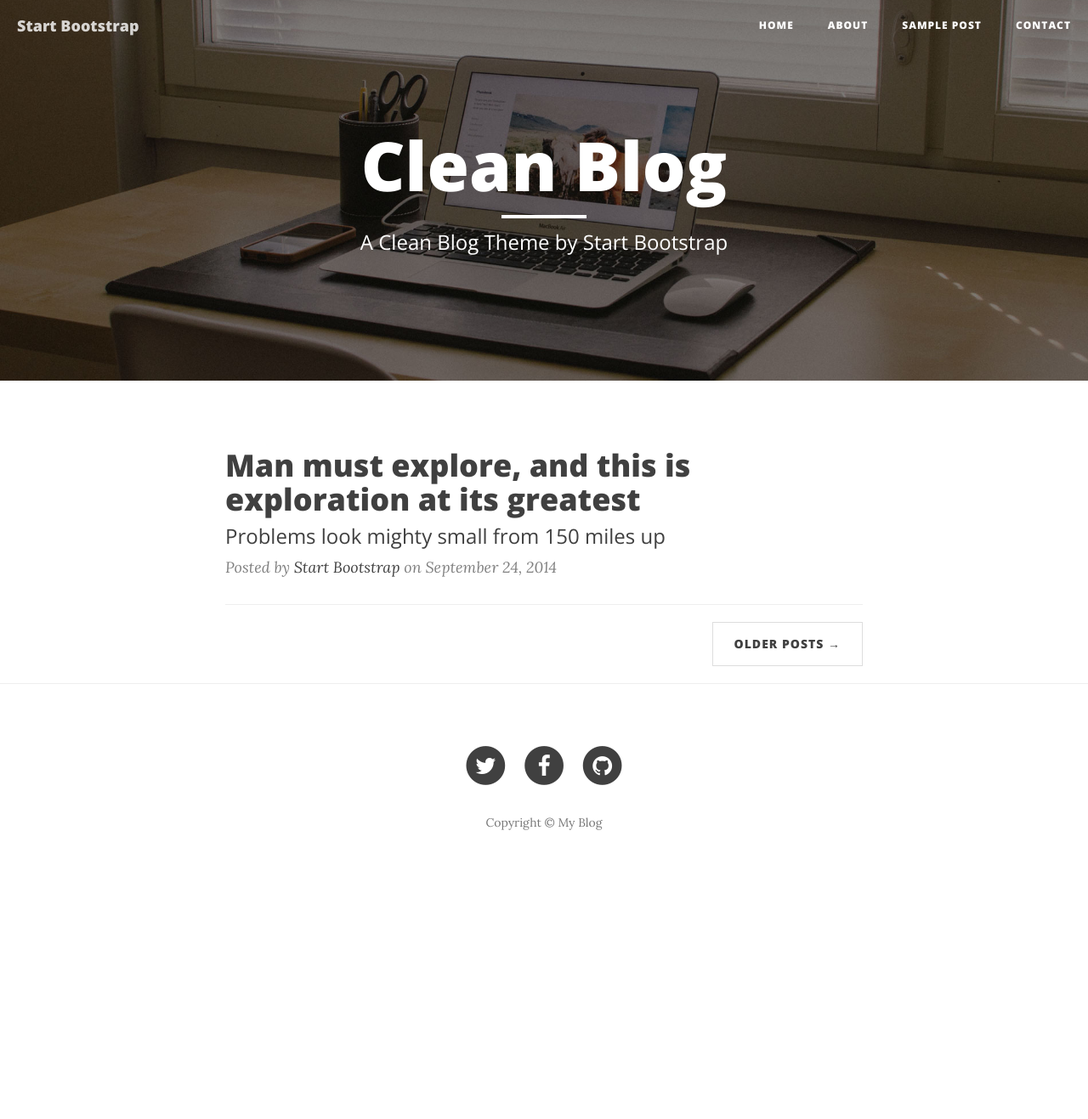
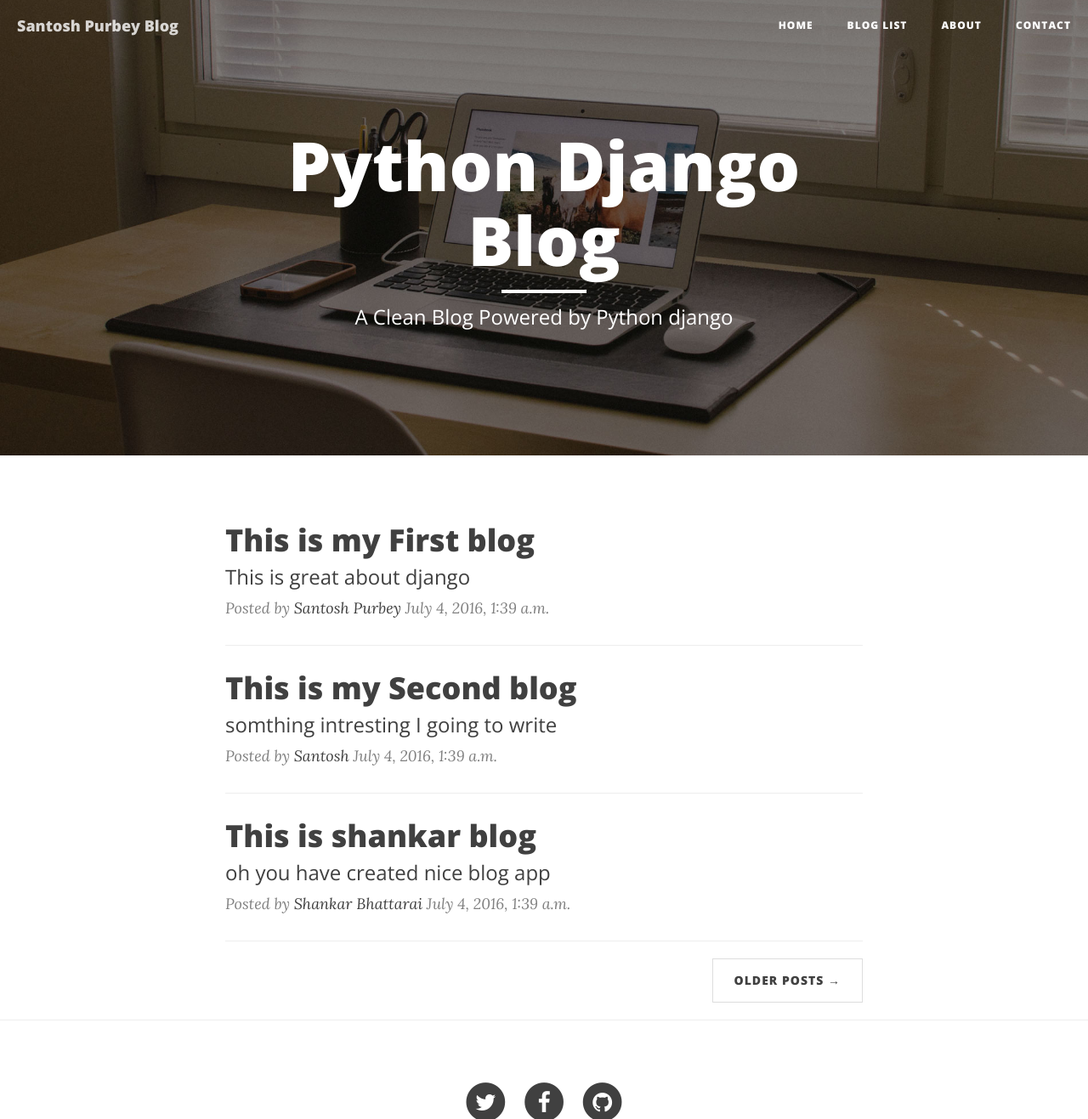
Before and after one commit to santoshpy/Basic-Django, a Django app: template blog_Pro/templates/index.html in a window 1280 px wide. Shown: the top 1317 px of the page at 85% size. Before the commit the page ends 977 px from the top, so only its background shows below. Run offline with Django 3.2, Linux system fonts and the light colour scheme; data comes from the database, SQL or seed files in the repository; both versions use the stored data as it was after the commit; the template is opened without the code that fills it: values that come from a table or form of the project are taken from there, most other values are stand-ins (such as "Sample title", 1, 10 or a date in 2020); some libraries are stand-ins or nearby versions.

Commit message:
added dynamic url for blog

```diff
--- a/blog_Pro/blog_Pro/urls.py
+++ b/blog_Pro/blog_Pro/urls.py
@@ -15,13 +15,21 @@ Including another URLconf
 """
 from django.conf.urls import url
 from django.contrib import admin
-from blog_app.views import home_view
+from blog_app.views import (home_view,
+							about_view,
+							contact_view,
+							blog_list_view,
+							detail_view,)
 
 from django.conf.urls.static import static
 from django.conf import settings
 
 urlpatterns = [
-	url(r'^$', home_view),
+	url(r'^$', home_view, name='home'),
+	url(r'^about/$', about_view, name='about'),
+	url(r'^post/(?P<id>\d+)$', detail_view, name='detail'),
+	url(r'^contact/$', contact_view, name='contact'),
+	url(r'^blogs/$', blog_list_view, name='blogs'),
     url(r'^admin/', admin.site.urls),
 ]
 urlpatterns += static(settings.MEDIA_URL, document_root=settings.MEDIA_ROOT)
--- a/blog_Pro/blog_app/models.py
+++ b/blog_Pro/blog_app/models.py
@@ -6,9 +6,10 @@ from django.db import models
 
 class PostBlog(models.Model):
     title = models.CharField(help_text='write beautiful title of your blog', max_length=140)
-    image = models.ImageField(null=True, blank=True, upload_to='blog_images',)
+    image = models.ImageField(null=True, blank=True, upload_to='Blog Image',)
     content = models.TextField(help_text='Write something you wish to write!')
     author = models.CharField(help_text='full Name', max_length=60)
+    publish = models.BooleanField(default=False)
     created = models.DateTimeField(auto_now_add=True, auto_now=False)
     updated = models.DateTimeField(auto_now_add=False, auto_now=True)
 
--- a/blog_Pro/templates/index.html
+++ b/blog_Pro/templates/index.html
@@ -2,7 +2,7 @@
 {% load staticfiles %}
 
 {% block title %}
-    <title>Clean Blog - Home</title>
+    <title>{{ title }}</title>
 {% endblock title %}
 
 
@@ -13,9 +13,9 @@
             <div class="row">
                 <div class="col-lg-8 col-lg-offset-2 col-md-10 col-md-offset-1">
                     <div class="site-heading">
-                        <h1>Clean Blog</h1>
+                        <h1>Python Django Blog</h1>
                         <hr class="small">
-                        <span class="subheading">A Clean Blog Theme by Start Bootstrap</span>
+                        <span class="subheading">A Clean Blog Powered by Python django </span>
                     </div>
                 </div>
             </div>
@@ -25,16 +25,21 @@
 
 
 {% block container %}
+    {% for blog in blog_list %}
+        {% if blog.publish %}
                 <div class="post-preview">
-                    <a href="post.html">
+                    <a href="{% url 'detail' blog.id %}">
                         <h2 class="post-title">
-                            Man must explore, and this is exploration at its greatest
+                            {{ blog.title }}
                         </h2>
+
                         <h3 class="post-subtitle">
-                            Problems look mighty small from 150 miles up
+                            {{ blog.content }}
                         </h3>
                     </a>
-                    <p class="post-meta">Posted by <a href="#">Start Bootstrap</a> on September 24, 2014</p>
+                    <p class="post-meta">Posted by <a href="#">{{ blog.author }}</a> {{ blog.updated }}</p>
                 </div>
                 <hr>
+        {% endif %}
+    {% endfor %}
 {% endblock container %}
--- a/blog_Pro/templates/navbar.html
+++ b/blog_Pro/templates/navbar.html
@@ -9,23 +9,23 @@
                     <span class="icon-bar"></span>
                     <span class="icon-bar"></span>
                 </button>
-                <a class="navbar-brand" href="index.html">Start Bootstrap</a>
+                <a class="navbar-brand" href="{% url 'home' %}">Santosh Purbey Blog</a>
             </div>
 
             <!-- Collect the nav links, forms, and other content for toggling -->
             <div class="collapse navbar-collapse" id="bs-example-navbar-collapse-1">
                 <ul class="nav navbar-nav navbar-right">
                     <li>
-                        <a href="index.html">Home</a>
+                        <a href="{% url 'home' %}">Home</a>
                     </li>
                     <li>
-                        <a href="about.html">About</a>
+                        <a href="{% url 'blogs' %}">Blog List</a>
                     </li>
                     <li>
-                        <a href="post.html">Sample Post</a>
+                        <a href="{% url 'about' %}">About</a>
                     </li>
                     <li>
-                        <a href="contact.html">Contact</a>
+                        <a href="{% url 'contact' %}">Contact</a>
                     </li>
                 </ul>
             </div>
```
Also changed, not shown: blog_Pro/blog_app/admin.py (+4 -4 lines), blog_Pro/blog_app/views.py (+29 -3 lines), blog_Pro/templates/blog_list.html (added, +49 -0 lines), blog_Pro/templates/detail.html (+5 -21 lines), blog_Pro/blog_app/migrations/0003_postblog_publish.py (added), blog_Pro/db.sqlite3, blog_Pro/media/blog_images/bits_innovation_cover.png (deleted), blog_Pro/media/blog_images/logo_large.jpg (deleted), blog_Pro/media/blog_images/logo_medium.png (deleted), 6 other files.
